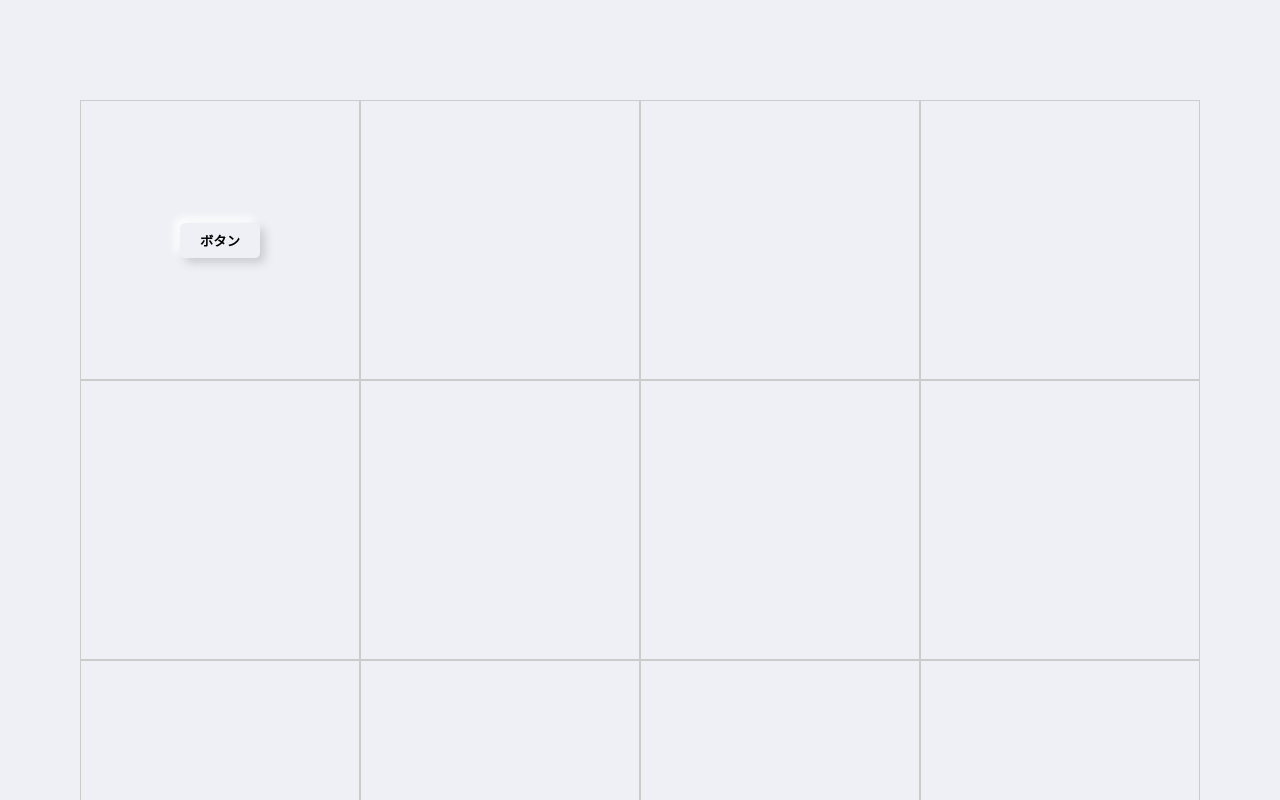
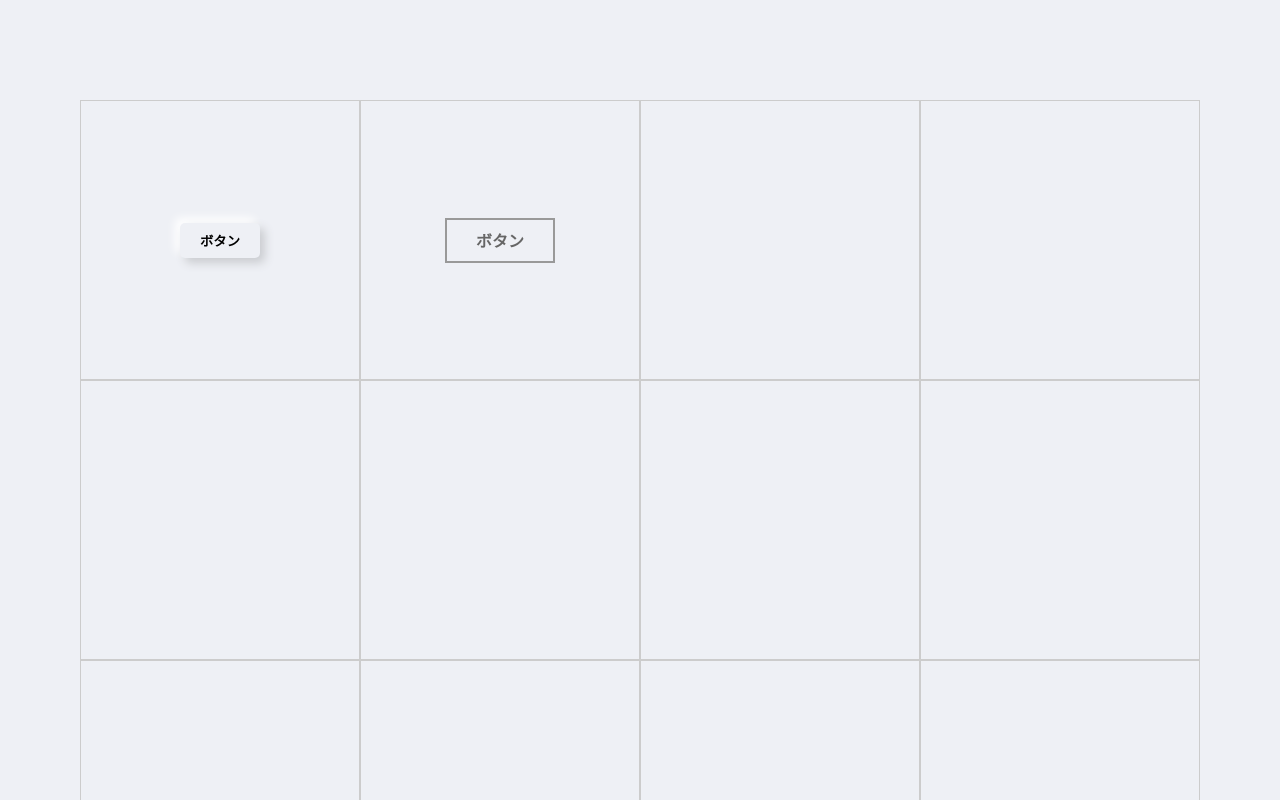
Before and after one commit to RYoT-a/cssTips, a plain HTML site: page button/button.html in a window 1280 px wide. Shown: the top 800 px of the page. Drawn offline with Linux system fonts and the light colour scheme.

Commit message:
ボタン追加

```diff
--- a/button/button.css
+++ b/button/button.css
@@ -36,3 +36,49 @@
   -2px -2px 10px #ffffff;
 }
 /* button_1 */
+
+/* button_2 */
+.button_items_btn2 {
+  position: relative;
+  width: 110px;
+  height: 45px;
+  border: solid 2px #999;
+  background: none;
+  font-size: 16px;
+  font-weight: bold;
+  color: #666;
+  transition: .3s;
+  overflow: hidden;
+}
+
+.button_items_btn2::after {
+  position: absolute;
+  top: 0;
+  left: 0;
+  width: 0;
+  height: 45px;
+  background: #999;
+  transition: .3s;
+  z-index: -1;
+  content: "";
+}
+
+.button_items_btn2:hover {
+  color: #eee;
+}
+
+.button_items_btn2:hover:after {
+  width: 110px;
+}
+
+.button_items_btn2:focus {
+  color: #eee;
+  outline-offset: 2px;
+  outline: solid 3px #666;
+  transition: none;
+}
+
+.button_items_btn2:focus::after {
+  width: 110px;
+}
+/* button_2 */
--- a/button/button.html
+++ b/button/button.html
@@ -33,7 +33,9 @@
     <article class="button_items">
       <button class="button_items_btn1" type="button">ボタン</button>
     </article>
-    <article class="button_items"></article>
+    <article class="button_items">
+      <button class="button_items_btn2">ボタン</button>
+    </article>
     <article class="button_items"></article>
     <article class="button_items"></article>
     <article class="button_items"></article>
```
Also changed, not shown: index.html (+3 -0 lines).
